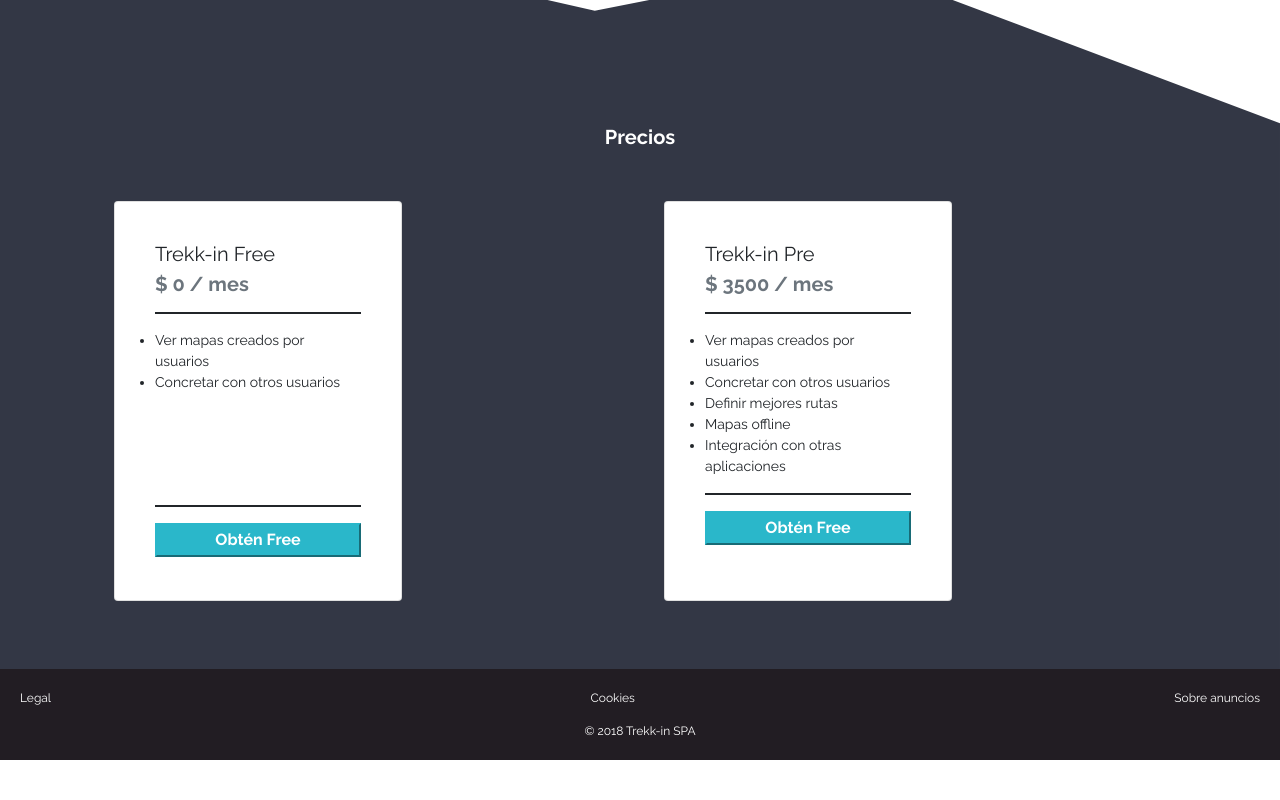
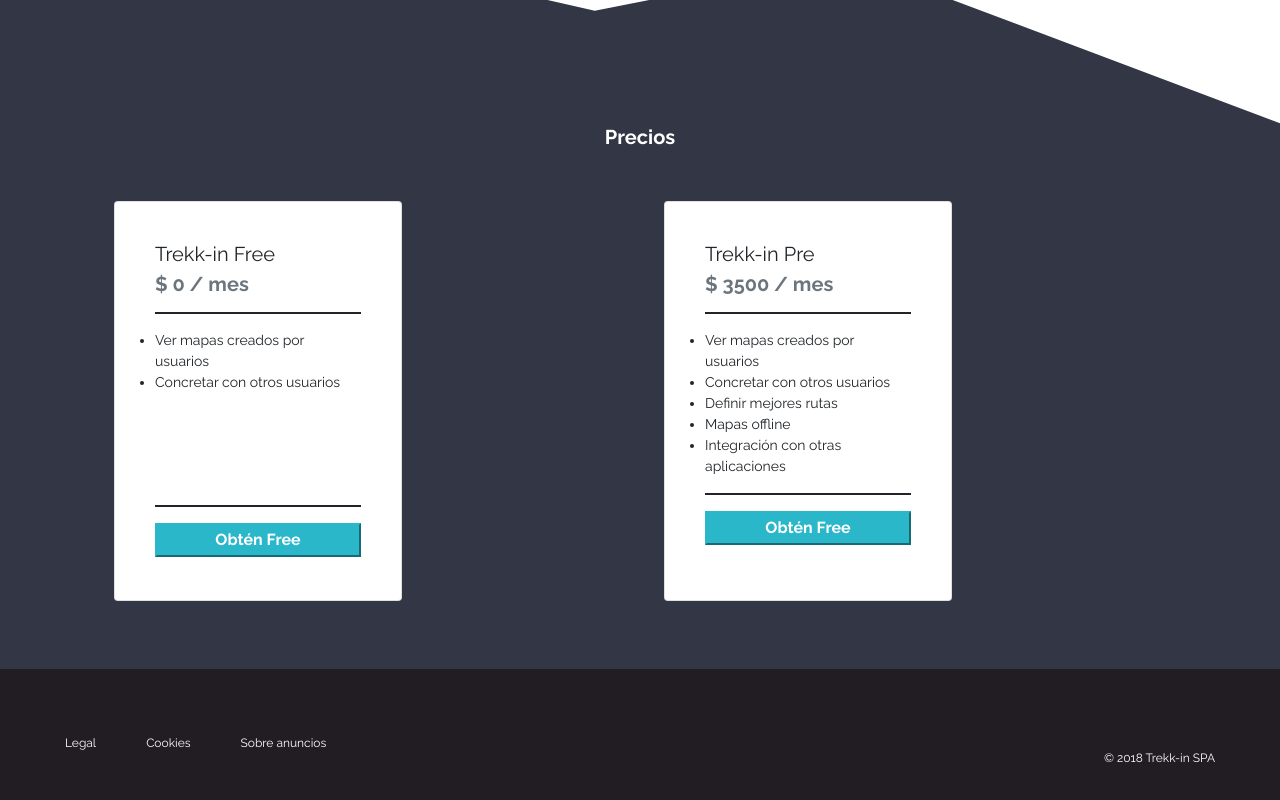
Before and after one commit to danielavelasquezvergara/Prueba-Startup-Treek-in, a plain HTML site: page index.html in a window 1280 px wide. Shown: the part 1273-2073 px from the top of the page. Before the commit the page ends 2033 px from the top, so only its background shows below. Drawn offline with nearby package versions, Linux system fonts and the light colour scheme.

Commit message:
Footer correccion

```diff
--- a/assets/sass/components/_footer.scss
+++ b/assets/sass/components/_footer.scss
@@ -5,9 +5,9 @@
     padding: 20px;
 
 }
-    a{
-        color:$white;
-    }
+a{
+    color:$white;
+}
 
 .footer__primera-linea {
     display: flex;
@@ -19,3 +19,14 @@
     margin-bottom: 0px;
     margin-top: 15px;
 }
+@media (min-width:768px){
+    #footer-section {
+            display: flex;
+            justify-content: space-between;
+            padding: 65px;
+    }
+
+    #footer-section a {
+        margin-right:50px;
+    }
+}
--- a/index.html
+++ b/index.html
@@ -118,7 +118,9 @@
         <a href="#">Cookies</a>
         <a href="#">Sobre anuncios</a>
       </div>
+      <div class="footer__segunda-linea">
         <p>© 2018 Trekk-in SPA</p>
+      </div>
     </footer>
 
    <!-- JS, Popper.js, and jQuery -->
```
Also changed, not shown: assets/css/main.css, 1 other file.
